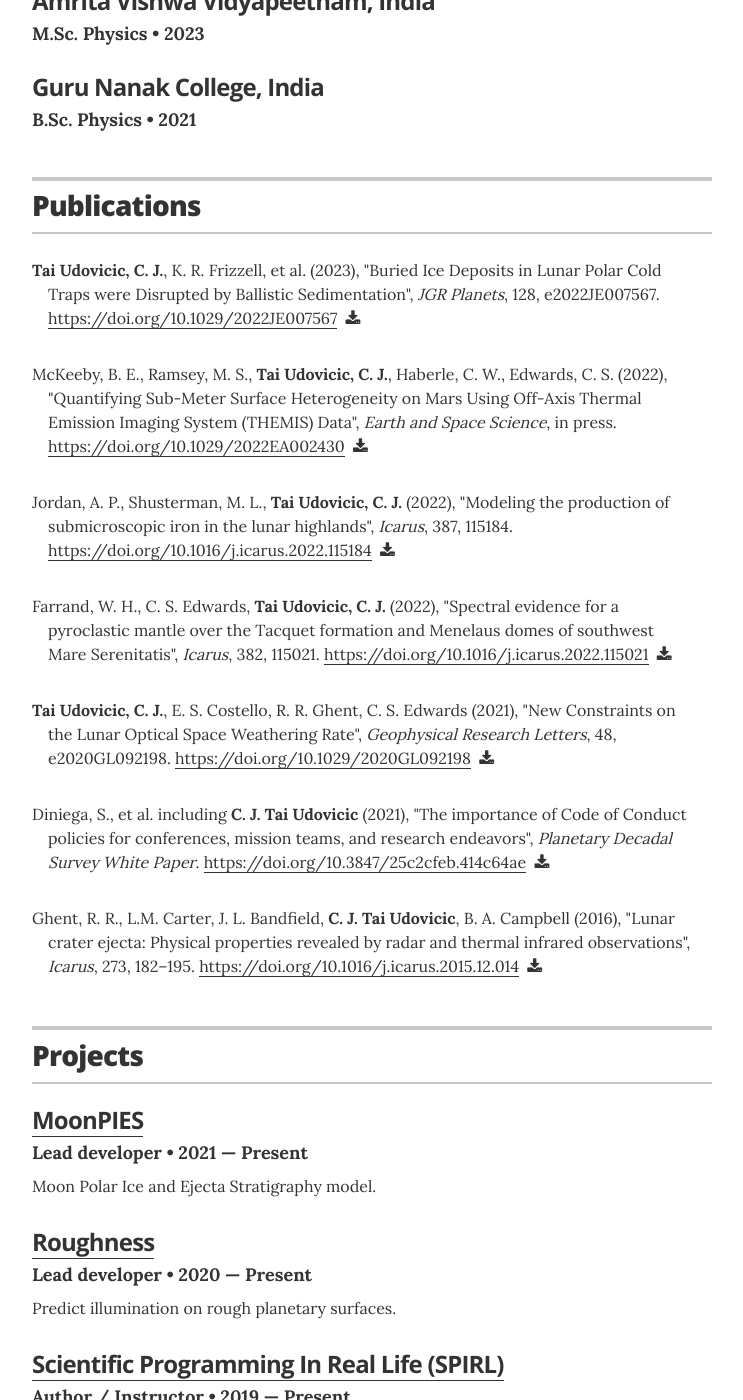
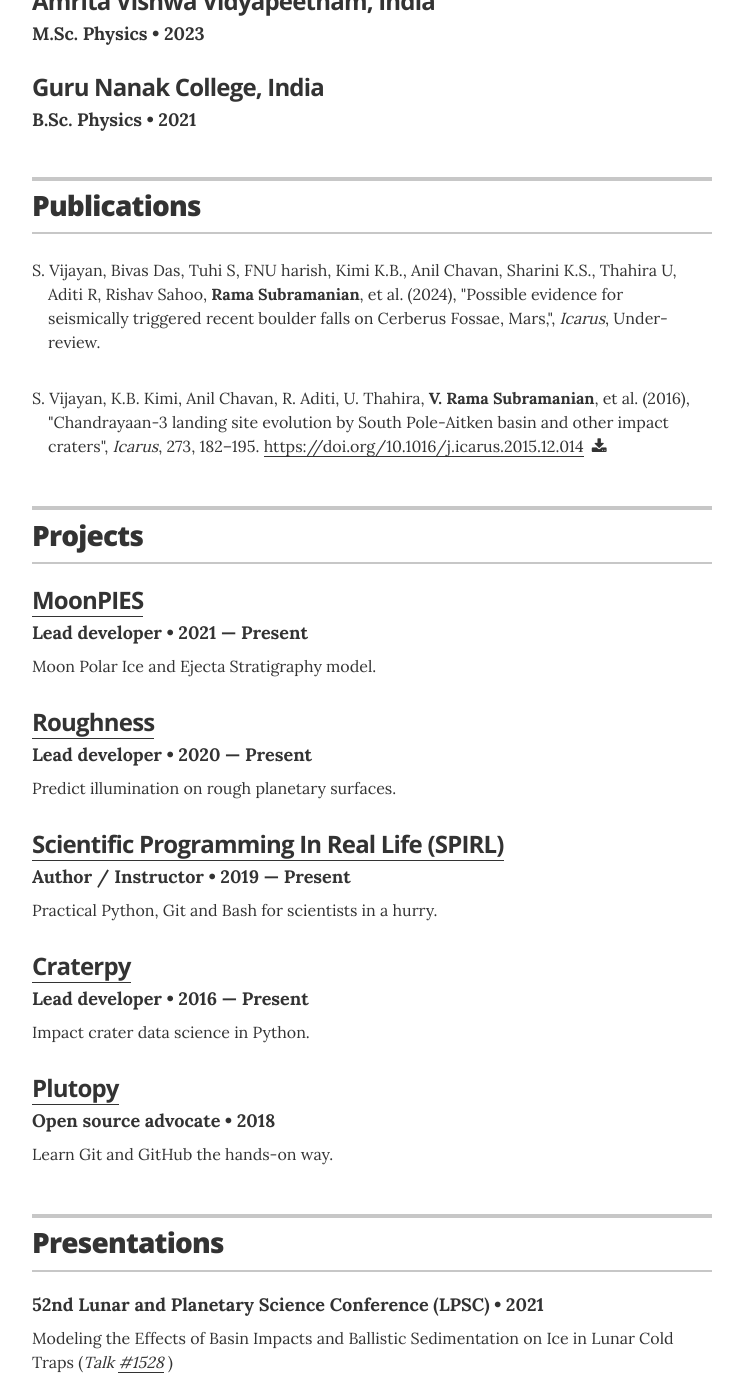
Before and after one commit to rasnv/rasnv.github.io, a Jekyll site: the page built from index.html, in a window 1280 px wide and 1400 px high, scrolled down 819 px. Shown: the whole window, without its empty margins (268-1011 px from the left). Built offline with Jekyll 4.4.1, drawn with Linux system fonts in a browser that asks for light colours.

Commit message:
Update publications.yml

```diff
--- a/_data/publications.yml
+++ b/_data/publications.yml
@@ -1,58 +1,59 @@
 # Publications
-- title: 'Buried Ice Deposits in Lunar Polar Cold Traps were Disrupted by Ballistic Sedimentation'
-  authors: '<b>Tai Udovicic, C. J.</b>, K. R. Frizzell, et al.'
-  journal: JGR Planets
-  volume: 128
-  year: 2023
-  pages: e2022JE007567
-  doi: https://doi.org/10.1029/2022JE007567
-  pdf: 'pdfs/Tai_Udovicic_et_al_2023_accepted.pdf'
+- title: 'Possible evidence for seismically triggered recent boulder falls on Cerberus Fossae, Mars,'
+  authors: 'S. Vijayan, Bivas Das, Tuhi S, FNU harish, Kimi K.B., Anil Chavan, Sharini K.S., Thahira U, Aditi R, Rishav Sahoo, <b>Rama Subramanian</b>, et al.'
+  journal: Icarus
+#  volume: 128
+  year: 2024
+  pages: Under-review
+#  doi: https://doi.org/10.1029/2022JE007567
+#  pdf: 'pdfs/Tai_Udovicic_et_al_2023_accepted.pdf'
 
-- title: 'Quantifying Sub-Meter Surface Heterogeneity on Mars Using Off-Axis Thermal Emission Imaging System (THEMIS) Data'
-  authors: 'McKeeby, B. E., Ramsey, M. S., <b>Tai Udovicic, C. J.</b>, Haberle, C. W., Edwards, C. S.'
-  journal: Earth and Space Science
-  volume: in press
-  year: 2022
-  doi: https://doi.org/10.1029/2022EA002430
-  pdf: 'pdfs/McKeeby_et_al_2022.pdf'
+- title: 'Chandrayaan-3 landing site evolution by South Pole-Aitken basin and other impact craters'
+  authors: 'S. Vijayan, K.B. Kimi, Anil Chavan, R. Aditi, U. Thahira, <b>V. Rama Subramanian</b>, et al.'
+  journal: Icarus
+  volume: 425
+  year: 2024
+  pages: 11632
+  doi: https://doi.org/10.1016/j.icarus.2024.116329
+  #pdf: 'pdfs/McKeeby_et_al_2022.pdf'
 
-- title: 'Modeling the production of submicroscopic iron in the lunar highlands'
-  authors: 'Jordan, A. P., Shusterman, M. L., <b>Tai Udovicic, C. J.</b>'
-  journal: Icarus
-  volume: 387
-  year: 2022
-  pages: 115184
-  doi: https://doi.org/10.1016/j.icarus.2022.115184
-  pdf: 'pdfs/Jordan_et_al_2022_Icarus.pdf'
+#- title: 'Modeling the production of submicroscopic iron in the lunar highlands'
+#  authors: 'Jordan, A. P., Shusterman, M. L., <b>Tai Udovicic, C. J.</b>'
+#  journal: Icarus
+#  volume: 387
+#  year: 2022
+#  pages: 115184
+#  doi: https://doi.org/10.1016/j.icarus.2022.115184
+#  pdf: 'pdfs/Jordan_et_al_2022_Icarus.pdf'
 
-- title: 'Spectral evidence for a pyroclastic mantle over the Tacquet formation and Menelaus domes of southwest Mare Serenitatis'
-  authors: 'Farrand, W. H., C. S. Edwards, <b>Tai Udovicic, C. J.</b>'
-  journal: Icarus
-  volume: 382
-  year: 2022
-  pages: 115021
-  doi: https://doi.org/10.1016/j.icarus.2022.115021
-  pdf: 'pdfs/Farrand_et_al_2022_Icarus.pdf'
+#- title: 'Spectral evidence for a pyroclastic mantle over the Tacquet formation and Menelaus domes of southwest Mare Serenitatis'
+#  authors: 'Farrand, W. H., C. S. Edwards, <b>Tai Udovicic, C. J.</b>'
+#  journal: Icarus
+#  volume: 382
+#  year: 2022
+#  pages: 115021
+#  doi: https://doi.org/10.1016/j.icarus.2022.115021
+#  pdf: 'pdfs/Farrand_et_al_2022_Icarus.pdf'
 
-- title: 'New Constraints on the Lunar Optical Space Weathering Rate'
-  authors: '<b>Tai Udovicic, C. J.</b>, E. S. Costello, R. R. Ghent, C. S. Edwards'
-  journal: Geophysical Research Letters
-  volume: 48
-  year: 2021
-  pages: e2020GL092198
-  doi: https://doi.org/10.1029/2020GL092198
-  pdf: 'pdfs/Tai_Udovicic_et_al_2021.pdf'
+#- title: 'New Constraints on the Lunar Optical Space Weathering Rate'
+#  authors: '<b>Tai Udovicic, C. J.</b>, E. S. Costello, R. R. Ghent, C. S. Edwards'
+#  journal: Geophysical Research Letters
+#  volume: 48
+#  year: 2021
+#  pages: e2020GL092198
+#  doi: https://doi.org/10.1029/2020GL092198
+#  pdf: 'pdfs/Tai_Udovicic_et_al_2021.pdf'
 
-- title: 'The importance of Code of Conduct policies for conferences, mission teams, and research endeavors'
-  authors: 'Diniega, S., et al. including <b>C. J. Tai Udovicic</b>'
-  journal: Planetary Decadal Survey White Paper
-  year: 2021
-  doi: https://doi.org/10.3847/25c2cfeb.414c64ae
-  pdf: 'pdfs/Diniega_et_al_2021_white_paper.pdf'
+#- title: 'The importance of Code of Conduct policies for conferences, mission teams, and research endeavors'
+#  authors: 'Diniega, S., et al. including <b>C. J. Tai Udovicic</b>'
+#  journal: Planetary Decadal Survey White Paper
+#  year: 2021
+#  doi: https://doi.org/10.3847/25c2cfeb.414c64ae
+#  pdf: 'pdfs/Diniega_et_al_2021_white_paper.pdf'
 
-- title: 'Lunar crater ejecta: Physical properties revealed by radar and thermal infrared observations'
-  authors: 'Ghent, R. R., L.M. Carter, J. L. Bandfield, <b>C. J. Tai Udovicic</b>, B. A. Campbell'
-  journal: Icarus
+#- title: 'Lunar crater ejecta: Physical properties revealed by radar and thermal infrared observations'
+#  authors: 'Ghent, R. R., L.M. Carter, J. L. Bandfield, <b>C. J. Tai Udovicic</b>, B. A. Campbell'
+#  journal: Icarus
   volume: 273
   year: 2016
   pages: 182&ndash;195
```
